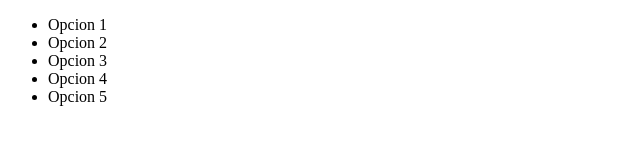
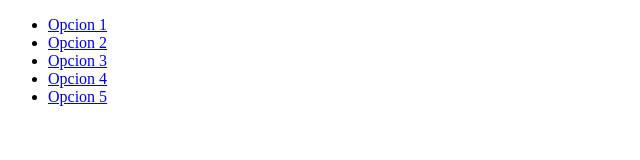
Before and after one commit to salvaguti/desarrolloHTML, a plain HTML site: page index.html in a window 1280 px wide. Shown: the whole page, without its empty margins (0-640 px from the left). Drawn offline with Linux system fonts and the light colour scheme.

Commit message:
Links en menú de navegación
Incluyo los links en el menú de navegación del archivo index.html

```diff
--- a/index.html
+++ b/index.html
@@ -8,11 +8,11 @@
 	<footer>
 		<nav>
 			<ul>
-				<li>Opcion 1</li>
-				<li>Opcion 2</li>
-				<li>Opcion 3</li>
-				<li>Opcion 4</li>
-				<li>Opcion 5</li>
+				<li><a href="www.floridauniversitaria.es">Opcion 1</a></li>
+				<li><a href="www.floridauniversitaria.es">Opcion 2</a></li>
+				<li><a href="www.floridauniversitaria.es">Opcion 3</a></li>
+				<li><a href="www.floridauniversitaria.es">Opcion 4</a></li>
+				<li><a href="www.floridauniversitaria.es">Opcion 5</a></li>
 			</ul>
 		</nav>
 	</footer>
```
